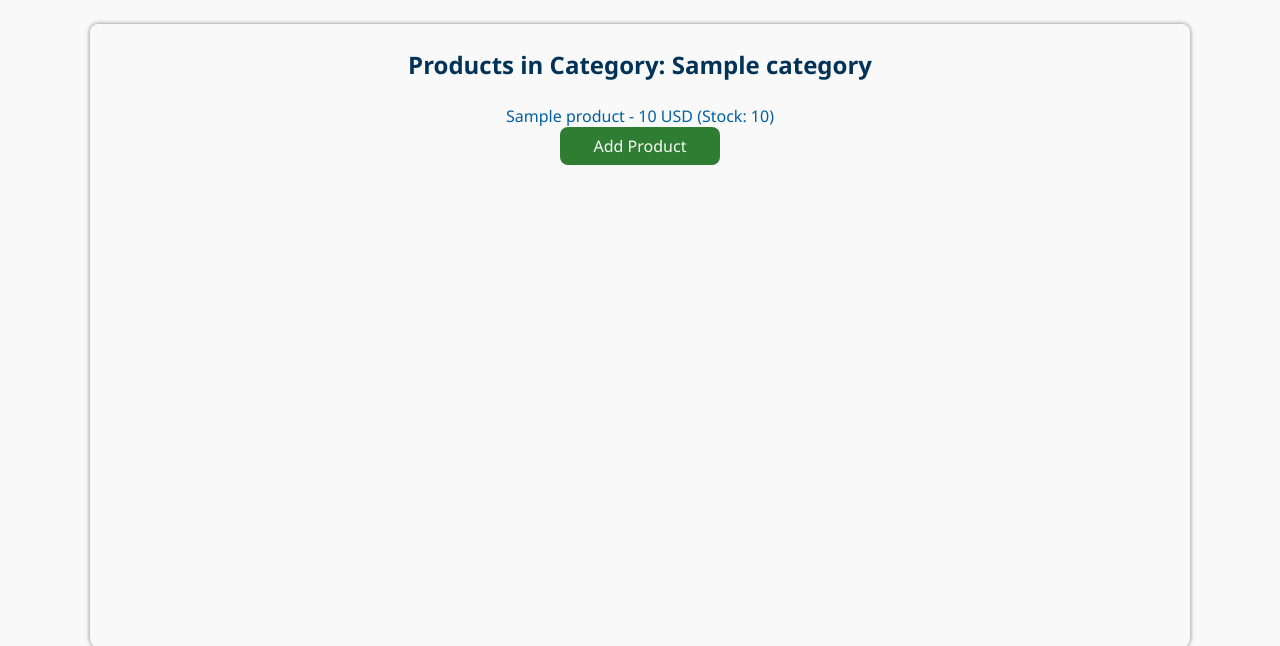
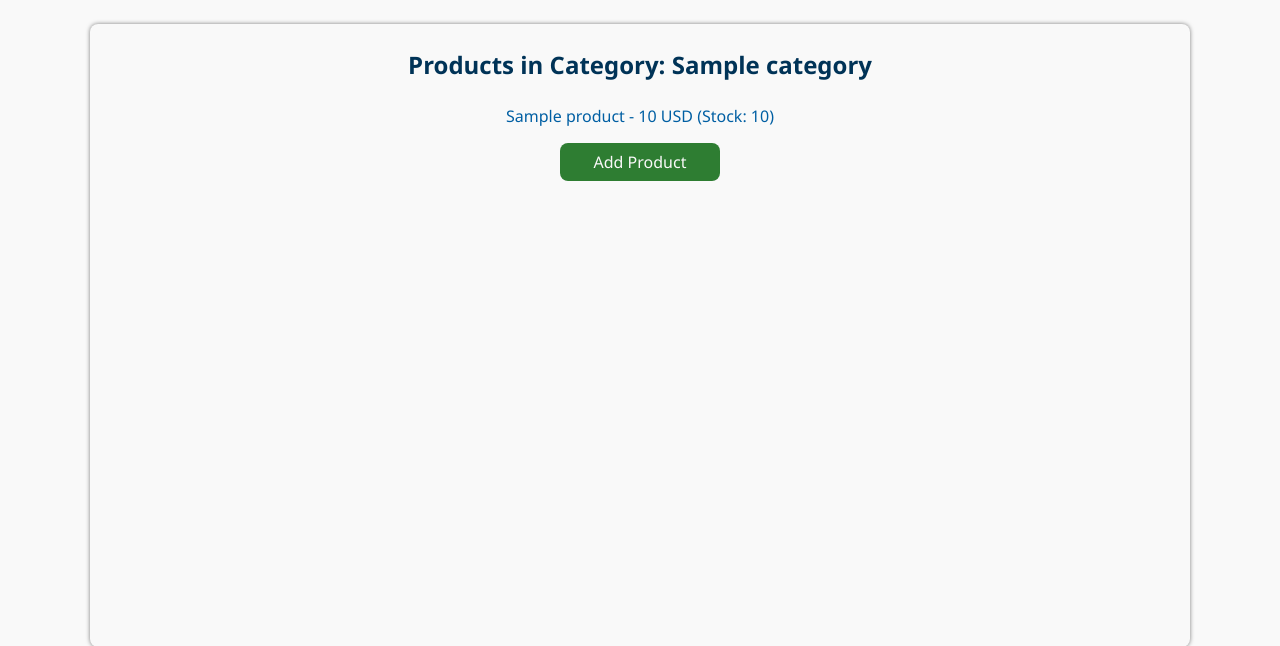
Before and after one commit to dlastic/inventory-application, a Flask app: template templates/products.html in a window 1280 px wide. Shown: the part 75-721 px from the top of the page. Run offline with Flask 3, Linux system fonts and the light colour scheme; the template is opened without the code that fills it: most values are stand-ins (such as "Sample title", 1, 10 or a date in 2020).

Commit message:
Edit buttons layout

```diff
--- a/static/styles.css
+++ b/static/styles.css
@@ -112,6 +112,7 @@ section p {
 
 section ul {
   list-style: none;
+  margin-bottom: var(--spacing-md);
 }
 
 section ul a {
--- a/templates/categories.html
+++ b/templates/categories.html
@@ -13,6 +13,8 @@
       {% endfor %}
     </ul>
 
-    <a class="btn btn--add" href="{{ url_for('add_category') }}">Add Category</a>
+    <div class="form__actions">
+      <a class="btn btn--add" href="{{ url_for('add_category') }}">Add Category</a>
+    </div>
   </section>
 {% endblock content %}
--- a/templates/product.html
+++ b/templates/product.html
@@ -17,9 +17,10 @@
         <strong>Category:</strong> {{ product.category.name }}
       </p>
     {% endif %}
+
+    <div class="form__actions">
       <a class="btn btn--edit"
          href="{{ url_for('edit_product', product_id=product.id, cancel=url_for('view_product', product_id=product.id) ) }}">Edit Product</a>
-
       <form method="post"
             action="{{ url_for('delete_product', product_id=product.id, cancel=url_for('view_product', product_id=product.id) ) }}">
         <button class="btn btn--delete"
@@ -28,8 +29,8 @@
           Delete Product
         </button>
       </form>
-
       <a class="btn btn--back" href="{{ url_for('list_products') }}">Back to Products</a>
+    </div>
   </section>
 
 {% endblock content %}
--- a/templates/products.html
+++ b/templates/products.html
@@ -4,20 +4,6 @@
   <section>
     {% if category %}
       <h2>Products in Category: {{ category.name }}</h2>
-
-      {% if category.id != 1 %}
-        <a class="btn btn--edit"
-           href="{{ url_for('edit_category', category_id=category.id, cancel=url_for('view_category', category_id=category.id) ) }}">Edit Category</a>
-
-        <form method="post"
-              action="{{ url_for('delete_category', category_id=category.id, cancel=url_for('view_category', category_id=category.id) ) }}">
-          <button class="btn btn--delete"
-                  type="submit"
-                  onclick="return confirm('Are you sure you want to delete this category?');">
-            Delete Category
-          </button>
-        </form>
-      {% endif %}
     {% else %}
       <h2>All Products</h2>
     {% endif %}
@@ -33,6 +19,21 @@
       {% endfor %}
     </ul>
 
-    <a class="btn btn--add" href="{{ url_for('add_product') }}">Add Product</a>
+    <div class="form__actions">
+      {% if category and category.id != 1 %}
+        <a class="btn btn--edit"
+           href="{{ url_for('edit_category', category_id=category.id, cancel=url_for('view_category', category_id=category.id) ) }}">Edit Category</a>
+
+        <form method="post"
+              action="{{ url_for('delete_category', category_id=category.id, cancel=url_for('view_category', category_id=category.id) ) }}">
+          <button class="btn btn--delete"
+                  type="submit"
+                  onclick="return confirm('Are you sure you want to delete this category?');">
+            Delete Category
+          </button>
+        </form>
+      {% endif %}
+      <a class="btn btn--add" href="{{ url_for('add_product') }}">Add Product</a>
+    </div>
   </section>
 {% endblock content %}
```
Lines whose indentation alone changed are shown as unchanged.
